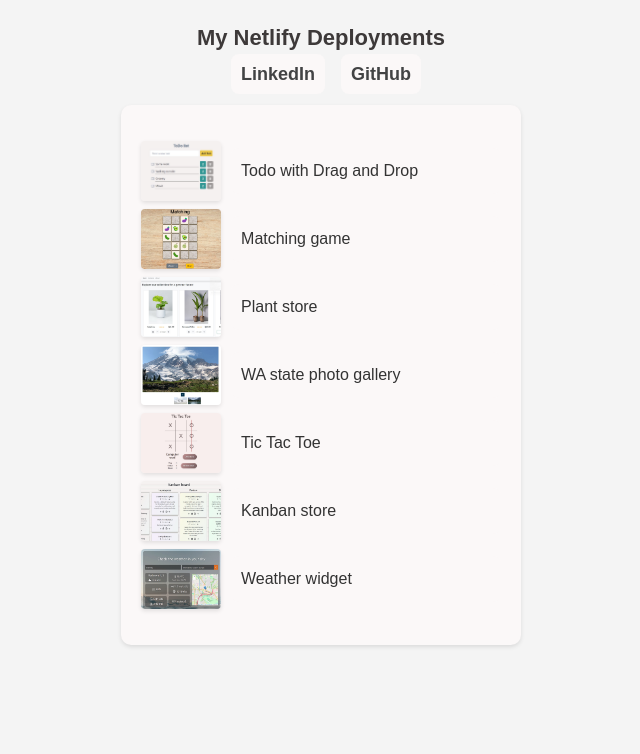
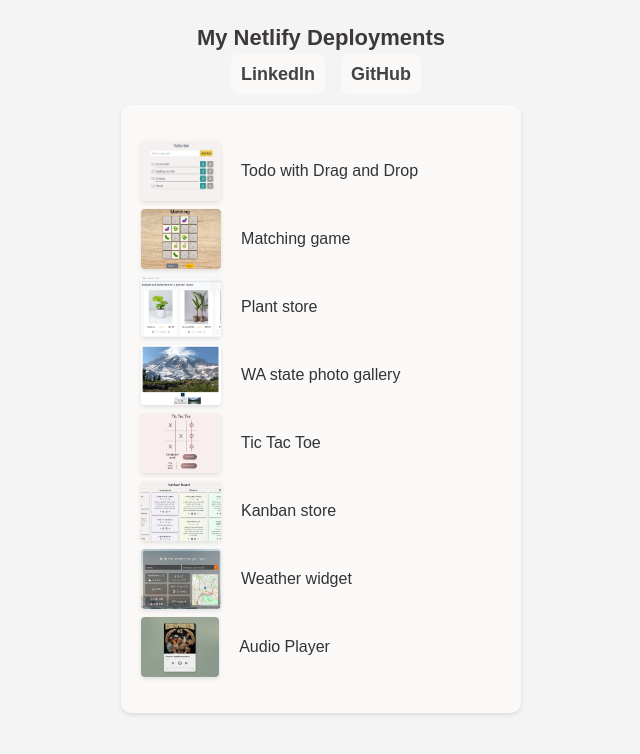
Before and after one commit to RenaSpb/deployments-link, a plain HTML site: page index.html in a window 1280 px wide. Shown: the whole page, without its empty margins (319-959 px from the left). Drawn offline with Linux system fonts and the light colour scheme.

Commit message:
feat: add one more project

```diff
--- a/index.html
+++ b/index.html
@@ -110,6 +110,10 @@
             <img src="pictures/weather-widget-image.jpg" alt="Weather Widget Image">
             <a href="https://current-weather-widgets.netlify.app" target="_blank">Weather widget</a>
         </li>
+        <li>
+            <img src="pictures/audio-player.png" alt="Audio Player">
+            <a href="https://kasta-album-2024.netlify.app/" target="_blank">Audio Player</a>
+        </li>
     </ul>
 </div>
 </body>
```
Also changed, not shown: pictures/audio-player.png (added).
